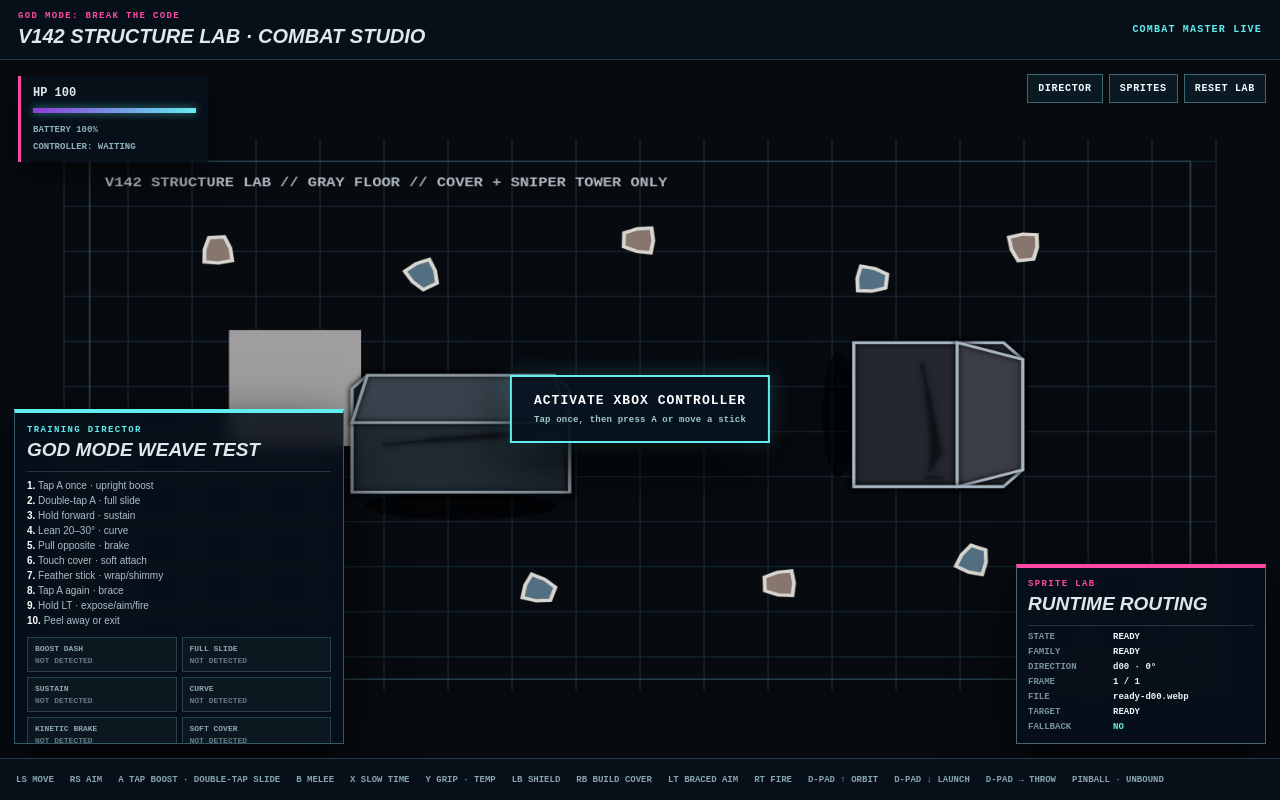
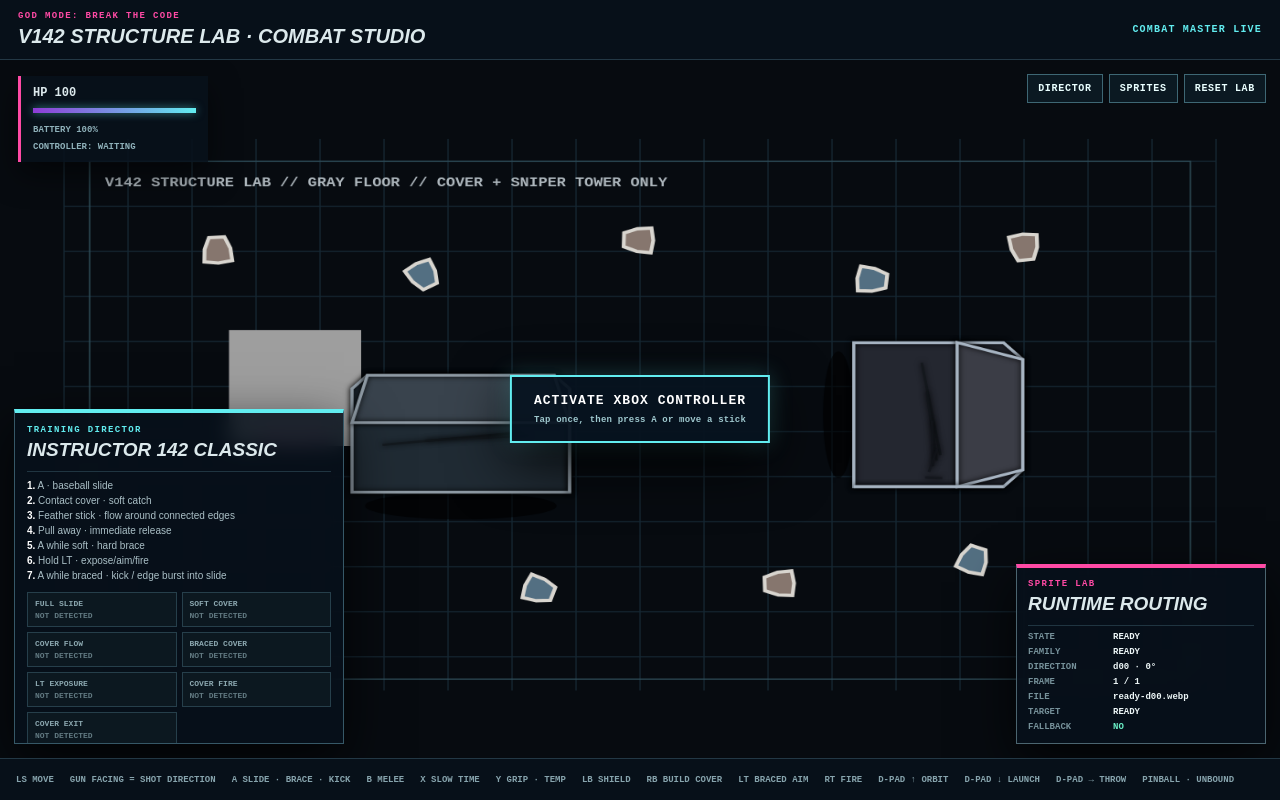
Before and after one commit to leslieadamsisrh-commits/god-mode-break-the-code2, a Next.js app: page / in a window 1280 px wide. Built offline with nearby package versions, Linux system fonts and the light colour scheme.

Commit message:
Make Instructor 142 Classic the Studio default while preserving small Jade scale

```diff
--- a/app/Game.tsx
+++ b/app/Game.tsx
@@ -2,8 +2,8 @@
 import {useCallback,useEffect,useRef,useState} from "react";
 
 type Session={room:string;code?:string;token:string;slot:number};
-type Config={moveSpeed:number;response:number;stopDrag:number;dashSpeed:number;dashDuration:number;doubleTapWindow:number;slideSpeed:number;slideDuration:number;slideSustain:number;slideSteer:number;slideSteerAngle:number;slideSteerResponse:number;slideBrake:number;slideCancelSpeed:number;shotCadence:number;shotSpread:number;shotDamage:number;shotSpeed:number;throwForce:number;pinballSpeed:number;pinballDuration:number;maxHealth:number;spriteScale:number;cameraZoom:number};
-const DEFAULT:Config={moveSpeed:262,response:13,stopDrag:.002,dashSpeed:410,dashDuration:.16,doubleTapWindow:.28,slideSpeed:650,slideDuration:.70,slideSustain:360,slideSteer:7.5,slideSteerAngle:.62,slideSteerResponse:7,slideBrake:9.5,slideCancelSpeed:150,shotCadence:.48,shotSpread:.04,shotDamage:10,shotSpeed:820,throwForce:720,pinballSpeed:830,pinballDuration:.5,maxHealth:100,spriteScale:.82,cameraZoom:1};
+type Config={weaveEnabled:number;moveSpeed:number;response:number;stopDrag:number;slideDrag:number;dashSpeed:number;dashDuration:number;doubleTapWindow:number;slideSpeed:number;slideDuration:number;slideSustain:number;slideSteer:number;slideSteerAngle:number;slideSteerResponse:number;slideBrake:number;slideCancelSpeed:number;shotCadence:number;shotSpread:number;shotDamage:number;shotSpeed:number;throwForce:number;pinballSpeed:number;pinballDuration:number;maxHealth:number;spriteScale:number;cameraZoom:number};
+const DEFAULT:Config={weaveEnabled:0,moveSpeed:222.7,response:13,stopDrag:.002,slideDrag:.12,dashSpeed:410,dashDuration:.16,doubleTapWindow:.28,slideSpeed:552.5,slideDuration:.63,slideSustain:360,slideSteer:7.5,slideSteerAngle:.62,slideSteerResponse:7,slideBrake:9.5,slideCancelSpeed:150,shotCadence:.48,shotSpread:.04,shotDamage:10,shotSpeed:820,throwForce:720,pinballSpeed:830,pinballDuration:.5,maxHealth:100,spriteScale:.82,cameraZoom:1};
 const EMPTY:any={x:0,y:0,aim:0,fire:false,shield:false,coverAim:false,slide:false,melee:false,heavy:false,grip:false,throwMatter:false,cover:false,orbit:false,launchOrbit:false,pinball:false,slow:false};
 const keyAction:Record<string,string>={ShiftLeft:"slide",ShiftRight:"slide",KeyF:"melee",KeyC:"heavy",KeyQ:"grip",KeyR:"throwMatter",KeyB:"cover",KeyO:"orbit",KeyP:"launchOrbit",Space:"pinball",KeyX:"slow"};
 const jade=new Map<string,HTMLImageElement>();let loading=false;
@@ -50,18 +50,24 @@ i.throwMatter||=pad.buttons[15]?.pressed;
  const load=async()=>{try{const p=JSON.parse(localStorage.getItem("god_mode_studio_combat_preset")||"null");if(!p)return setNote("NO PRESET SAVED");const s=session.current;if(s)for(const[k,v]of Object.entries(p))await post({action:"config",...s,patch:{[k]:v}});setConfig({...DEFAULT,...p});setNote("PRESET LOADED")}catch{setNote("PRESET ERROR")}};
  const activateController=()=>{canvas.current?.focus();try{const p=[...navigator.getGamepads()].find(Boolean);if(p){setPadStatus(`CONTROLLER: ${p.id||"CONNECTED"}`);setPadGate(false)}else{setPadStatus("CONTROLLER: PRESS A / MOVE STICK");setPadGate(false)}}catch{setPadStatus("CONTROLLER API NOT READY")}};
  const p=hud?.players?.[0];
- const tests=[
+ const tests=(config.weaveEnabled<.5?[
+  ["FULL SLIDE",(p?.slide||0)>0],
+  ["SOFT COVER",!!p?.coverId&&p?.coverMode==="soft"],
+  ["COVER FLOW",!!p?.coverId&&Math.abs(p?.coverSpeed||0)>35],
+  ["BRACED COVER",!!p?.coverId&&p?.coverMode==="braced"],
+  ["LT EXPOSURE",!!p?.coverId&&p?.coverMode==="braced"&&!!p?.input?.coverAim],
+  ["COVER FIRE",!!p?.coverId&&(p?.fireState||0)>0],
+  ["COVER EXIT",!!p?.kickStage&&p?.kickStage!=="none"]
+ ]:[
   ["BOOST DASH",!!p?.dash],
   ["FULL SLIDE",(p?.slide||0)>0],
   ["SUSTAIN",!!p?.slide&&Math.hypot(p?.vx||0,p?.vy||0)>(config.slideSpeed*.88)],
   ["CURVE",!!p?.slide&&Math.abs(p?.slideSteerCurrent||0)>.35],
   ["KINETIC BRAKE",(p?.brake||0)>0],
   ["SOFT COVER",!!p?.coverId&&p?.coverMode==="soft"],
-  ["COVER SHIMMY",!!p?.coverId&&Math.abs(p?.coverSpeed||0)>45],
   ["BRACED COVER",!!p?.coverId&&p?.coverMode==="braced"],
-  ["LT EXPOSURE",!!p?.coverId&&p?.coverMode==="braced"&&!!p?.input?.coverAim],
   ["COVER EXIT",!!p?.exit]
- ] as [string,boolean][];
+ ])
  useEffect(()=>{if(!p)return;setTestPass(prev=>{let changed=false,next={...prev};for(const [name,active] of tests)if(active&&!next[name]){next[name]=true;changed=true}return changed?next:prev})},[p?.dash,p?.slide,p?.slideSteerCurrent,p?.brake,p?.coverId,p?.coverSpeed,p?.exit]);
  return <main className="studio">
   <header><div><small>GOD MODE: BREAK THE CODE</small><b>V142 STRUCTURE LAB · COMBAT STUDIO</b></div><span>{status}</span></header>
@@ -70,30 +76,30 @@ i.throwMatter||=pad.buttons[15]?.pressed;
    <div className="minimalHud"><b>HP {Math.ceil(p?.hp||100)}</b><i style={{width:`${p?.battery||100}%`}}/><span>BATTERY {Math.ceil(p?.battery||100)}%</span><span className="padLine">{padStatus}</span></div>
    {padGate&&<button className="controllerGate" onClick={activateController}>ACTIVATE XBOX CONTROLLER<small>Tap once, then press A or move a stick</small></button>}
    <div className="toolbar"><button onClick={()=>setDirector(v=>!v)}>DIRECTOR</button><button onClick={()=>setSpritePanel(v=>!v)}>SPRITES</button><button onClick={reset}>RESET LAB</button></div>
-   <aside className="trainingDirector"><div className="panelTitle"><span>TRAINING DIRECTOR</span><b>GOD MODE WEAVE TEST</b></div>
-    <p><strong>1.</strong> Tap A once · upright boost<br/><strong>2.</strong> Double-tap A · full slide<br/><strong>3.</strong> Hold forward · sustain<br/><strong>4.</strong> Lean 20–30° · curve<br/><strong>5.</strong> Pull opposite · brake<br/><strong>6.</strong> Touch cover · soft attach<br/><strong>7.</strong> Feather stick · wrap/shimmy<br/><strong>8.</strong> Tap A again · brace<br/><strong>9.</strong> Hold LT · expose/aim/fire<br/><strong>10.</strong> Peel away or exit</p>
+   <aside className="trainingDirector"><div className="panelTitle"><span>TRAINING DIRECTOR</span><b>{config.weaveEnabled<.5?"INSTRUCTOR 142 CLASSIC":"GOD MODE WEAVE TEST"}</b></div>
+    <p>{config.weaveEnabled<.5?<><strong>1.</strong> A · baseball slide<br/><strong>2.</strong> Contact cover · soft catch<br/><strong>3.</strong> Feather stick · flow around connected edges<br/><strong>4.</strong> Pull away · immediate release<br/><strong>5.</strong> A while soft · hard brace<br/><strong>6.</strong> Hold LT · expose/aim/fire<br/><strong>7.</strong> A while braced · kick / edge burst into slide</>:<><strong>1.</strong> Tap A once · upright boost<br/><strong>2.</strong> Double-tap A · full slide<br/><strong>3.</strong> Hold forward · sustain<br/><strong>4.</strong> Lean 20–30° · curve<br/><strong>5.</strong> Pull opposite · brake<br/><strong>6.</strong> Touch cover · soft attach<br/><strong>7.</strong> Tap A again · brace<br/><strong>8.</strong> Hold LT · expose/aim/fire</>}</p>
     <div className="testGrid">{tests.map(([name])=>{const pass=!!testPass[name];return <div key={name} className={pass?"pass":""}><span>{name}</span><b>{pass?"PASS":"NOT DETECTED"}</b></div>})}</div><button className="resetTests" onClick={()=>setTestPass({})}>RESET TESTS</button>
    </aside>
    <aside className="spriteLab"><div className="panelTitle"><span>SPRITE LAB</span><b>RUNTIME ROUTING</b></div>{(()=>{const info=spriteLabInfo(hud);return <dl><dt>STATE</dt><dd>{info.state}</dd><dt>FAMILY</dt><dd>{info.family.toUpperCase()}</dd><dt>DIRECTION</dt><dd>d{String(info.dir).padStart(2,"0")} · {info.angleDeg}°</dd><dt>FRAME</dt><dd>{info.frame} / {info.total}</dd><dt>FILE</dt><dd>{info.file}</dd><dt>TARGET</dt><dd>{info.expected}</dd><dt>FALLBACK</dt><dd className={info.fallback?"warn":"ok"}>{info.fallback?"YES — ART MISSING":"NO"}</dd></dl>})()}</aside>
    {director&&<Director cfg={config} patch={patch} save={save} load={load} note={note}/>}
    {spritePanel&&<SpriteInspector s={hud}/>}
   </div>
-  <footer><span>LS MOVE</span><span>RS AIM</span><span>A TAP BOOST · DOUBLE-TAP SLIDE</span><span>B MELEE</span><span>X SLOW TIME</span><span>Y GRIP · TEMP</span><span>LB SHIELD</span><span>RB BUILD COVER</span><span>LT BRACED AIM</span><span>RT FIRE</span><span>D-PAD ↑ ORBIT</span><span>D-PAD ↓ LAUNCH</span><span>D-PAD → THROW</span><span>PINBALL · UNBOUND</span></footer>
+  <footer><span>LS MOVE</span><span>GUN FACING = SHOT DIRECTION</span><span>{config.weaveEnabled<.5?"A SLIDE · BRACE · KICK":"A TAP BOOST · DOUBLE-TAP SLIDE"}</span><span>B MELEE</span><span>X SLOW TIME</span><span>Y GRIP · TEMP</span><span>LB SHIELD</span><span>RB BUILD COVER</span><span>LT BRACED AIM</span><span>RT FIRE</span><span>D-PAD ↑ ORBIT</span><span>D-PAD ↓ LAUNCH</span><span>D-PAD → THROW</span><span>PINBALL · UNBOUND</span></footer>
  </main>
 }
 const MOVEMENT_PRESETS:Record<string,Partial<Config>>={
- "GOD MODE WEAVE":{dashSpeed:470,dashDuration:.12,doubleTapWindow:.26,slideSpeed:690,slideDuration:.68,slideSustain:520,slideSteer:11.5,slideSteerAngle:.70,slideSteerResponse:8.5,slideBrake:14.5,slideCancelSpeed:195},
- "V142 BALANCED":{dashSpeed:410,dashDuration:.16,doubleTapWindow:.28,slideSpeed:650,slideDuration:.70,slideSustain:360,slideSteer:7.5,slideSteerAngle:.62,slideSteerResponse:7,slideBrake:9.5,slideCancelSpeed:150},
- "AKIRA AGILE":{dashSpeed:500,dashDuration:.13,doubleTapWindow:.30,slideSpeed:690,slideDuration:.62,slideSustain:500,slideSteer:10.5,slideSteerAngle:.78,slideSteerResponse:10,slideBrake:13.5,slideCancelSpeed:185},
- "GEARS WEIGHT":{dashSpeed:350,dashDuration:.18,doubleTapWindow:.26,slideSpeed:610,slideDuration:.82,slideSustain:260,slideSteer:4.5,slideSteerAngle:.42,slideSteerResponse:5,slideBrake:6.5,slideCancelSpeed:115},
- "HIGH-SKILL WEAVE":{dashSpeed:455,dashDuration:.11,doubleTapWindow:.23,slideSpeed:720,slideDuration:.66,slideSustain:560,slideSteer:12.5,slideSteerAngle:.68,slideSteerResponse:11,slideBrake:15.5,slideCancelSpeed:205}
+ "INSTRUCTOR 142 CLASSIC":{weaveEnabled:0,moveSpeed:222.7,response:13,stopDrag:.002,slideDrag:.12,slideSpeed:552.5,slideDuration:.63},
+ "GOD MODE WEAVE":{weaveEnabled:1,moveSpeed:262,response:13,stopDrag:.002,slideDrag:.12,dashSpeed:470,dashDuration:.12,doubleTapWindow:.26,slideSpeed:690,slideDuration:.68,slideSustain:520,slideSteer:11.5,slideSteerAngle:.70,slideSteerResponse:8.5,slideBrake:14.5,slideCancelSpeed:195},
+ "AKIRA AGILE":{weaveEnabled:1,moveSpeed:262,dashSpeed:500,dashDuration:.13,doubleTapWindow:.30,slideSpeed:690,slideDuration:.62,slideSustain:500,slideSteer:10.5,slideSteerAngle:.78,slideSteerResponse:10,slideBrake:13.5,slideCancelSpeed:185},
+ "GEARS WEIGHT":{weaveEnabled:1,moveSpeed:262,dashSpeed:350,dashDuration:.18,doubleTapWindow:.26,slideSpeed:610,slideDuration:.82,slideSustain:260,slideSteer:4.5,slideSteerAngle:.42,slideSteerResponse:5,slideBrake:6.5,slideCancelSpeed:115},
+ "HIGH-SKILL WEAVE":{weaveEnabled:1,moveSpeed:262,dashSpeed:455,dashDuration:.11,doubleTapWindow:.23,slideSpeed:720,slideDuration:.66,slideSustain:560,slideSteer:12.5,slideSteerAngle:.68,slideSteerResponse:11,slideBrake:15.5,slideCancelSpeed:205}
 };
 function Director({cfg,patch,save,load,note}:{cfg:Config;patch:(k:keyof Config,v:number)=>void;save:()=>void;load:()=>void;note:string}){const rows:[keyof Config,string,number,number,number][]=[
- ["moveSpeed","MOVE SPEED",180,360,1],["response","ACCEL / RESPONSE",5,22,.5],["dashSpeed","BOOST DASH SPEED",280,620,5],["dashDuration","BOOST DASH DURATION",.08,.28,.01],["doubleTapWindow","DOUBLE-TAP WINDOW",.16,.42,.01],["slideSpeed","SLIDE SPEED",420,850,5],["slideDuration","SLIDE DURATION",.35,1.05,.01],["slideSustain","SLIDE SUSTAIN THRUST",0,700,10],["slideSteer","SLIDE STEERING",1,14,.25],["slideSteerAngle","MAX STEER ANGLE",.20,1.05,.01],["slideSteerResponse","STEER RESPONSE",2,14,.25],["slideBrake","KINETIC BRAKE",2,18,.25],["slideCancelSpeed","STAND-UP SPEED",70,260,5],["shotCadence","SHOT CADENCE",.18,.8,.01],["shotSpread","SHOT SPREAD",.01,.09,.002],["shotDamage","PELLET DAMAGE",2,24,1],["throwForce","MATTER THROW",350,1100,10],["pinballSpeed","PINBALL SPEED",500,1200,10],["spriteScale","JADE SCALE",.55,1.25,.01],["cameraZoom","CAMERA ZOOM",.8,1.35,.01]];
+ ["moveSpeed","MOVE SPEED",180,360,1],["response","ACCEL / RESPONSE",5,22,.5],["dashSpeed","BOOST DASH SPEED",280,620,5],["dashDuration","BOOST DASH DURATION",.08,.28,.01],["doubleTapWindow","DOUBLE-TAP WINDOW",.16,.42,.01],["slideSpeed","SLIDE SPEED",420,850,5],["slideDrag","SLIDE DRAG",.03,.35,.01],["slideDuration","SLIDE DURATION",.35,1.05,.01],["slideSustain","SLIDE SUSTAIN THRUST",0,700,10],["slideSteer","SLIDE STEERING",1,14,.25],["slideSteerAngle","MAX STEER ANGLE",.20,1.05,.01],["slideSteerResponse","STEER RESPONSE",2,14,.25],["slideBrake","KINETIC BRAKE",2,18,.25],["slideCancelSpeed","STAND-UP SPEED",70,260,5],["shotCadence","SHOT CADENCE",.18,.8,.01],["shotSpread","SHOT SPREAD",.01,.09,.002],["shotDamage","PELLET DAMAGE",2,24,1],["throwForce","MATTER THROW",350,1100,10],["pinballSpeed","PINBALL SPEED",500,1200,10],["spriteScale","JADE SCALE",.55,1.25,.01],["cameraZoom","CAMERA ZOOM",.8,1.35,.01]];
  const applyPreset=async(name:string)=>{for(const [k,v] of Object.entries(MOVEMENT_PRESETS[name]||{}))await patch(k as keyof Config,Number(v))};
  return <aside className="director"><div className="panelTitle"><span>DIRECTOR MODE</span><b>LIVE COMBAT CONFIG</b></div>
- <div className="presetGrid">{Object.keys(MOVEMENT_PRESETS).map(name=><button key={name} className={name==="GOD MODE WEAVE"?"recommended":""} onClick={()=>applyPreset(name)}>{name}{name==="GOD MODE WEAVE"?<small>NEW BASE</small>:null}</button>)}</div>
- <p className="presetHint">Start with GOD MODE WEAVE. Single tap stays upright; double tap commits to slide; pull against travel to brake and stand.</p>
+ <div className="presetGrid">{Object.keys(MOVEMENT_PRESETS).map(name=><button key={name} className={name==="INSTRUCTOR 142 CLASSIC"?"recommended":""} onClick={()=>applyPreset(name)}>{name}{name==="INSTRUCTOR 142 CLASSIC"?<small>MECHANICAL AUTHORITY</small>:null}</button>)}</div>
+ <p className="presetHint">Start with INSTRUCTOR 142 CLASSIC. This is the recovered movement/cover authority. GOD MODE WEAVE remains an experiment for later A/B testing.</p>
  {rows.map(([k,l,min,max,step])=><label key={k}><span>{l}<output>{Number(cfg[k]).toFixed(step<.1?2:0)}</output></span><input type="range" min={min} max={max} step={step} value={cfg[k]} onChange={e=>patch(k,Number(e.target.value))}/></label>)}<div className="actions"><button onClick={save}>SAVE PRESET</button><button onClick={load}>LOAD PRESET</button></div>{note&&<em>{note}</em>}<p>These values update the authoritative solo simulation live. No rebuild required.</p></aside>}
 function SpriteInspector({s}:{s:any}){const p=s?.players?.[0]||{},speed=Math.hypot(p.vx||0,p.vy||0),family=p.coverId?"cover":p.slide>0||p.pinball>0||p.knock>.32||p.exit?"slide":p.brake>0?"ready":speed>34?"run":"ready",angle=family==="slide"?p.slideFacing:family==="run"&&speed>55?Math.atan2(p.vy,p.vx):(p.gunFacing??p.aim??0),dir=((Math.round(angle/(Math.PI*2)*24)%24)+24)%24,state=p.exit?"EDGE-DASH":p.coverId?(p.coverMode==="soft"?"SOFT COVER":p.input?.coverAim?(p.peekEdge?"BRACED CORNER AIM":"BRACED AIM"):"BRACED"):p.brake>0?"KINETIC BRAKE":p.slide>0?"SLIDE":p.dash>0?"BOOST DASH":family.toUpperCase();return <aside className="spritePanel"><div className="panelTitle"><span>SPRITE WORKSHOP</span><b>RUNTIME INSPECTOR</b></div><dl><dt>STATE</dt><dd>{state}</dd><dt>DIRECTION</dt><dd>d{String(dir).padStart(2,"0")} · {Math.round(dir*15)}°</dd><dt>SPRITE</dt><dd>{family}-d{String(dir).padStart(2,"0")}.webp</dd><dt>SPEED</dt><dd>{Math.round(speed)}</dd><dt>COVER</dt><dd>{p.coverId||"FREE"}</dd><dt>STATUS</dt><dd>APPROVED RUNTIME</dd></dl><p>Slide into a cover face to attach. Move along it to shimmy. Aim around/outside the cover to peek. Press Slide + direction at an edge to kick or wrap around it.</p></aside>}
 function spriteLabInfo(s:any){const p=s?.players?.[0]||{},speed=Math.hypot(p.vx||0,p.vy||0);
```
